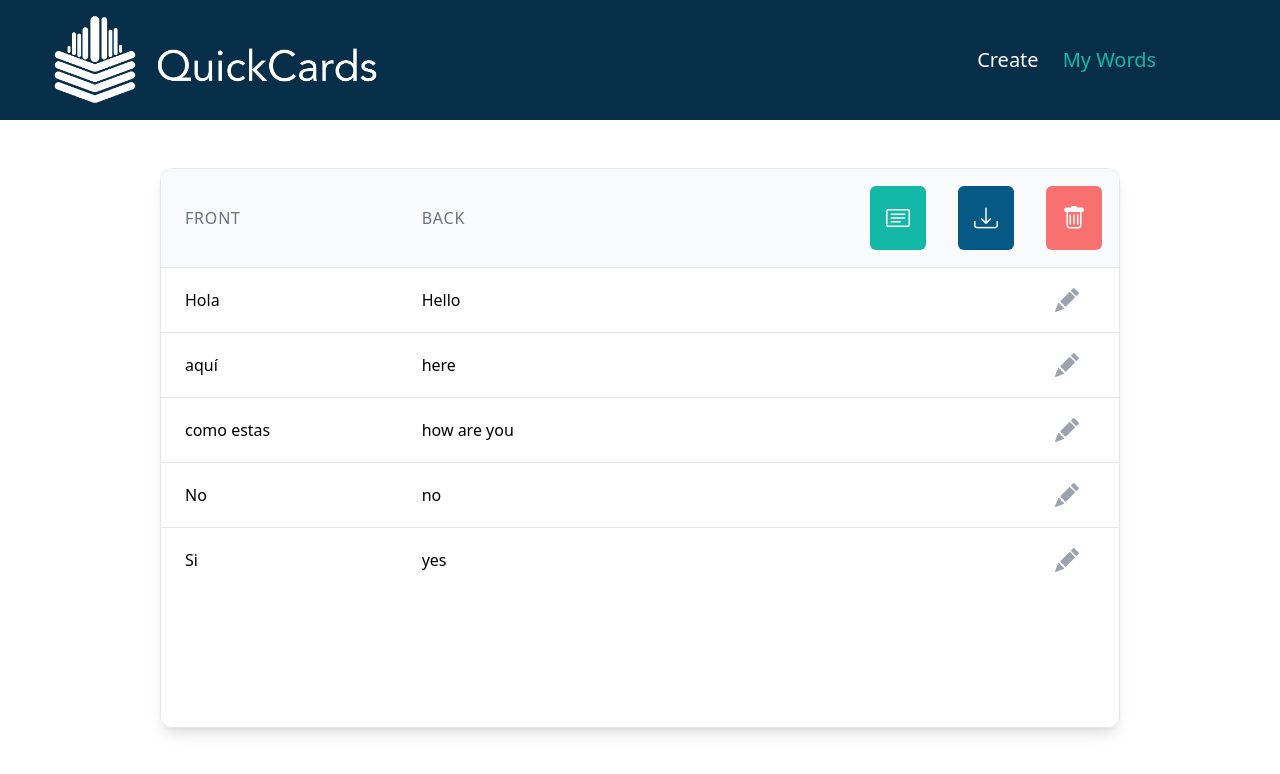
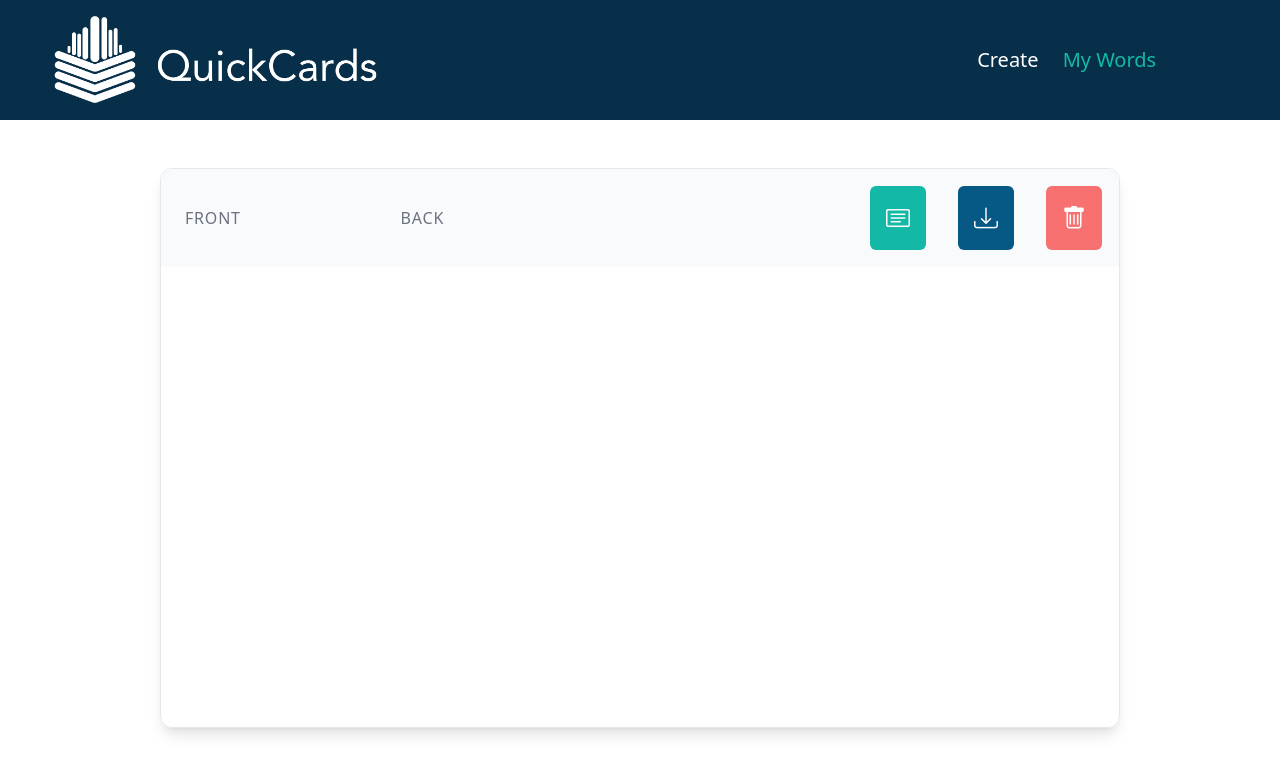
Before and after one commit to garrettjgp18/QuickCards_v2, a React (Vite) app in the folder frontend/quickcards/: page /words in a window 1280 px wide. Shown: the top 774 px of the page. Built offline with nearby package versions, Linux system fonts and the light colour scheme.

Commit message:
Modified OpenAI prompt to accout for formatting errors.
Added a force-refresh in "db.js" once cards were done updating; ensures table in "MyCards" is populated when user is redirected.

In "Words.jsx", created a call that populated table from all data in Dexie database

```diff
--- a/frontend/quickcards/db.js
+++ b/frontend/quickcards/db.js
@@ -20,6 +20,10 @@ export async function saveCards(front, back) {
             keyword: `${front}`,
             definition: `${back}`,
         });
+
+        // Refreshed the page, forces Dexie to populate table in MyWords
+        window.location.reload();
+
         return (newItem);
     } catch (error) {
         console.log("Error occured while saving data:  ", error);
--- a/frontend/quickcards/src/pages/Words.jsx
+++ b/frontend/quickcards/src/pages/Words.jsx
@@ -2,23 +2,17 @@ import React, { useState } from 'react';
 import { Link } from 'react-router-dom'
 import {db, saveCards, getCards} from "/db.js";
 
-
+//data to loop through
+const dictionary = {};
 
 const query = await db.card.each(card => {
   let keyword = card.keyword;
   let definition = card.definition;
-  console.log ("Keyword: " + keyword + " Definition: " + definition);
+  dictionary[keyword] = definition;
+  // console.log ("Keyword: " + keyword + " Definition: " + definition);
 });
 
 
-//data to loop through
-const dictionary = {
-  "Hola": "Hello",
-  "aquí": "here",
-  "como estas": "how are you",
-  "No": "no",
-  "Si": "yes"
-};
 
 //functions for button clicks
 
@@ -29,6 +23,7 @@ const download = () =>{
 
 const deleteWords = () =>{
   console.log("Deleting all the words");
+  window.location.reload();
 }
 
 //edit word button
```
Also changed, not shown: 1 other file (tests, documents, lock files or other folders).
